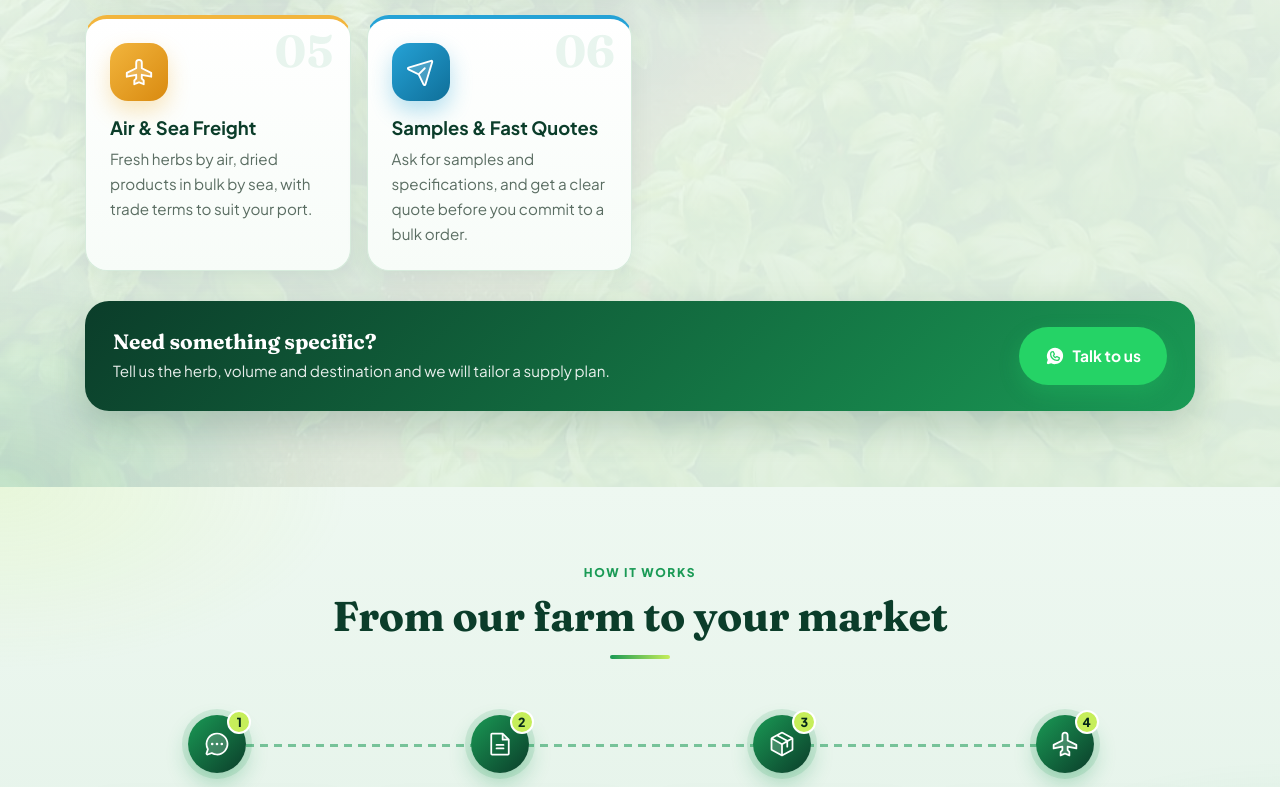
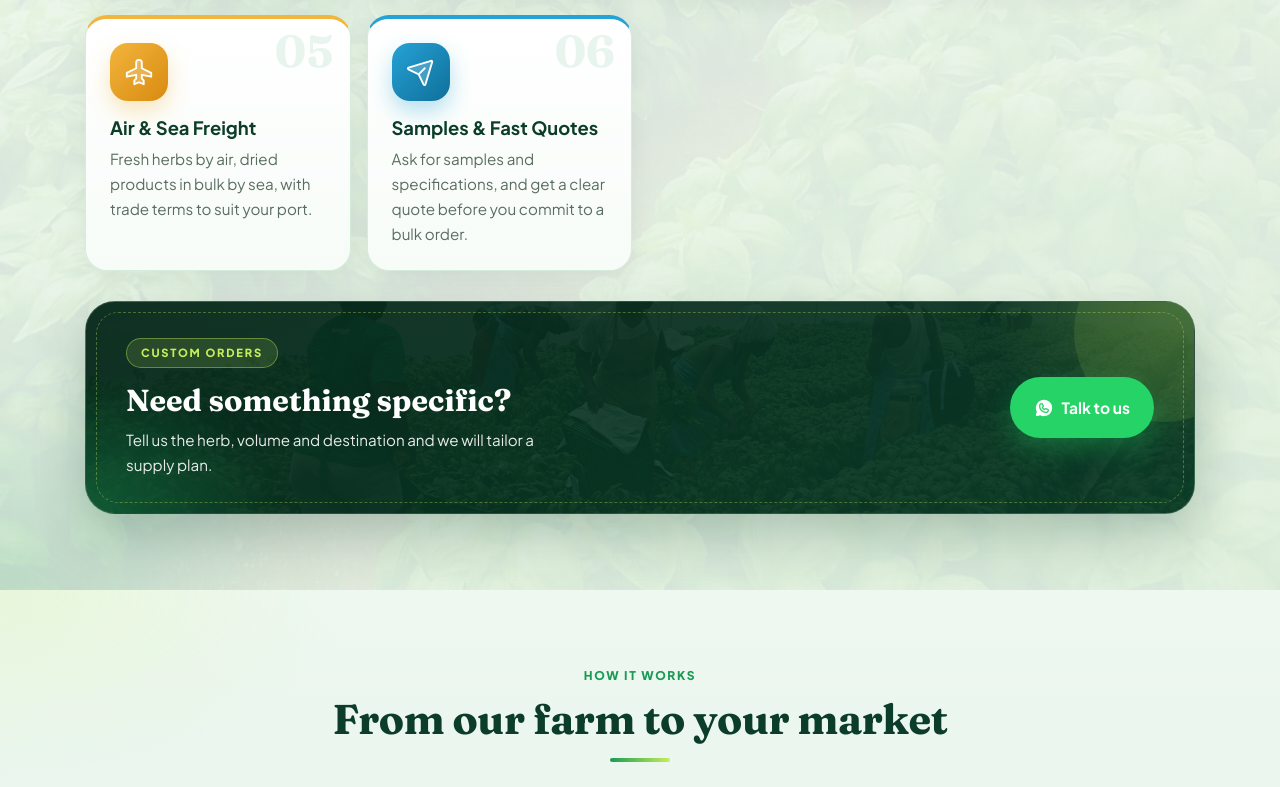
Before and after one commit to Muchyz/lumia-fresh, a React (Vite) app: page / in a window 1280 px wide. Shown: the part 3948-4735 px from the top of the page. Built offline with nearby package versions, Linux system fonts and the light colour scheme.

Commit message:
better offer banner

```diff
--- a/src/index.css
+++ b/src/index.css
@@ -485,3 +485,24 @@ html,body{max-width:100%;overflow-x:clip}
  .cta{padding:64px 48px}
  .cta .row{grid-template-columns:1fr 1fr;max-width:520px}
 }
+/* ---- Offer banner glow-up ---- */
+.ofcta{position:relative;overflow:hidden;flex-direction:column;text-align:center;justify-content:center;gap:20px;border-radius:30px;padding:40px 24px 32px;border:1px solid #ffffff26;
+ background:
+  radial-gradient(300px 200px at 100% 0%,#c6ee5a38,transparent 70%),
+  radial-gradient(280px 200px at 0% 100%,#1a9a5566,transparent 70%),
+  linear-gradient(160deg,#06281af0,#0b3d2ae6),
+  url(/images/harvest.jpg) center/cover;
+ box-shadow:0 22px 50px #0b3d2a40}
+.ofcta:before{content:"";position:absolute;inset:10px;border:1.5px dashed #c6ee5a55;border-radius:22px;pointer-events:none}
+.ofcta:after{content:"";position:absolute;right:-60px;top:-60px;width:180px;height:180px;border-radius:50%;background:#c6ee5a1a;pointer-events:none}
+.ofcta>*{position:relative;z-index:1}
+.ofcta h3{font-size:clamp(1.5rem,6vw,1.9rem);line-height:1.2;margin-bottom:10px}
+.ofcta h3:before{content:"Custom orders";display:block;width:max-content;margin:0 auto 14px;background:#c6ee5a22;border:1px solid #c6ee5a66;color:var(--lime);font-family:'Plus Jakarta Sans',system-ui,sans-serif;font-size:.7rem;font-weight:800;letter-spacing:.16em;text-transform:uppercase;padding:7px 14px;border-radius:999px}
+.ofcta p{max-width:440px;margin:0 auto;line-height:1.6}
+.ofcta .btn{width:100%;max-width:360px;justify-content:center;padding:16px 22px;box-shadow:0 10px 26px #25d36655}
+@media(min-width:860px){
+ .ofcta{flex-direction:row;text-align:left;justify-content:space-between;padding:36px 40px}
+ .ofcta h3:before{margin:0 0 14px}
+ .ofcta p{margin:0}
+ .ofcta .btn{width:auto}
+}
```
